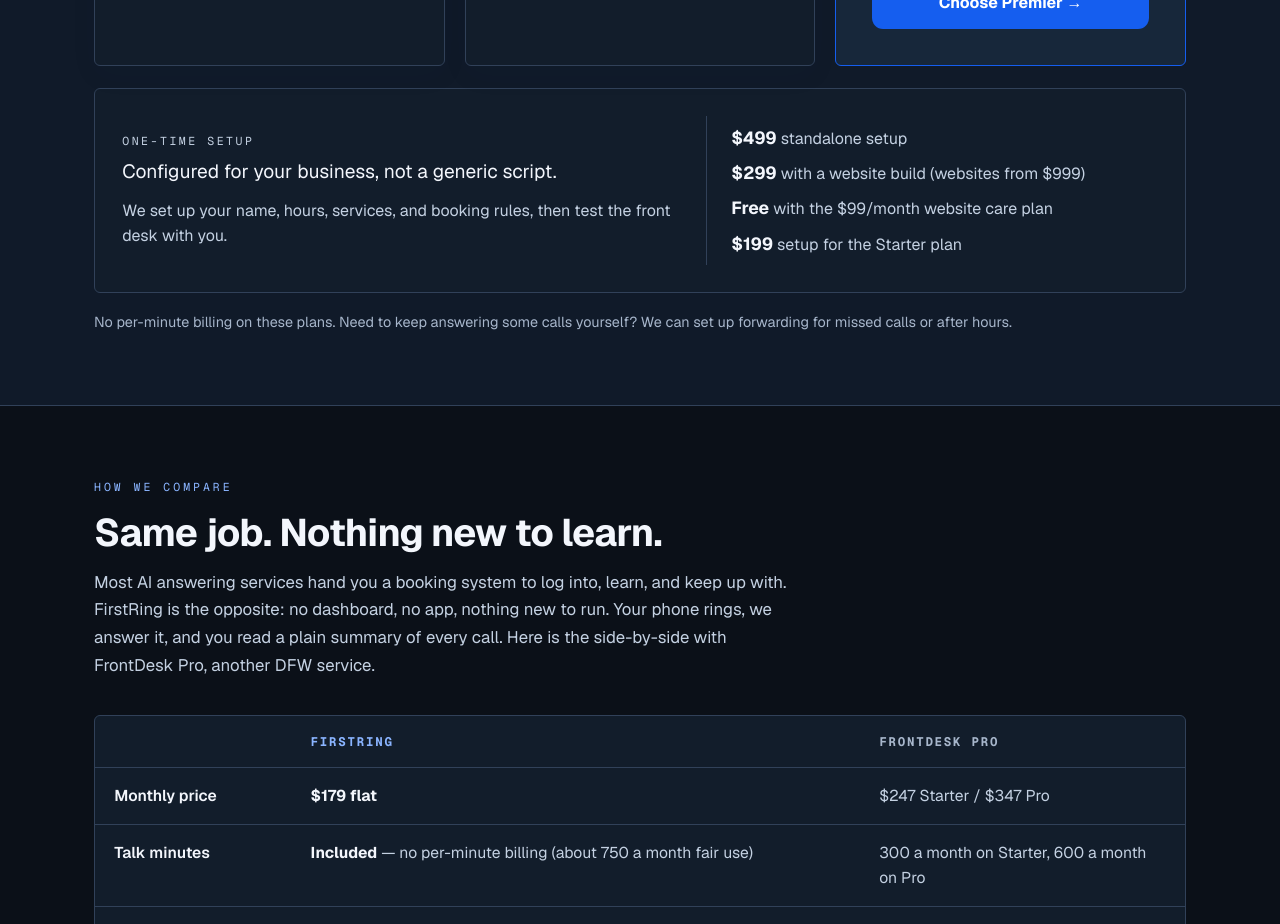
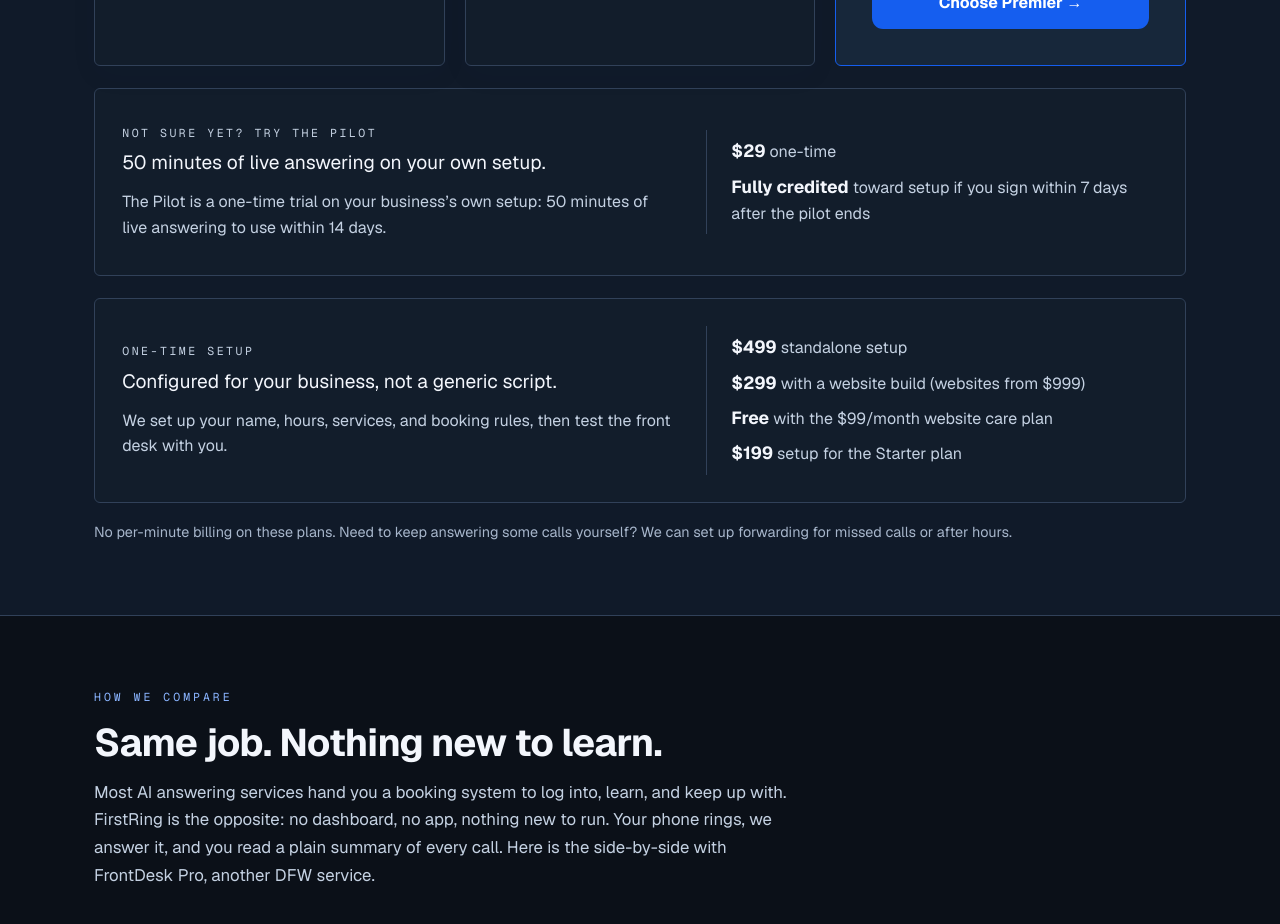
Before and after one commit to seanebones-lang/nexteleven-web, a Next.js app: page /frontdesk in a window 1280 px wide. Shown: the part 5820-6744 px from the top of the page. Built offline with nearby package versions, Linux system fonts and the light colour scheme.

Commit message:
FirstRing: restore the $29 Pilot block on /frontdesk (verbatim from f303705b, lost in the Nov 13 evening overwrite)

```diff
--- a/src/app/frontdesk/page.tsx
+++ b/src/app/frontdesk/page.tsx
@@ -625,6 +625,17 @@ export default function FrontDeskPage() {
           </div>
           <div className={styles.setupFees}>
             <div>
+              <p className={styles.audioLabel}>NOT SURE YET? TRY THE PILOT</p>
+              <h3>50 minutes of live answering on your own setup.</h3>
+              <p>The Pilot is a one-time trial on your business&rsquo;s own setup: 50 minutes of live answering to use within 14 days.</p>
+            </div>
+            <div className={styles.setupFeeOptions}>
+              <p><strong>$29</strong> one-time</p>
+              <p><strong>Fully credited</strong> toward setup if you sign within 7 days after the pilot ends</p>
+            </div>
+          </div>
+          <div className={styles.setupFees}>
+            <div>
               <p className={styles.audioLabel}>ONE-TIME SETUP</p>
               <h3>Configured for your business, not a generic script.</h3>
               <p>We set up your name, hours, services, and booking rules, then test the front desk with you.</p>
```
